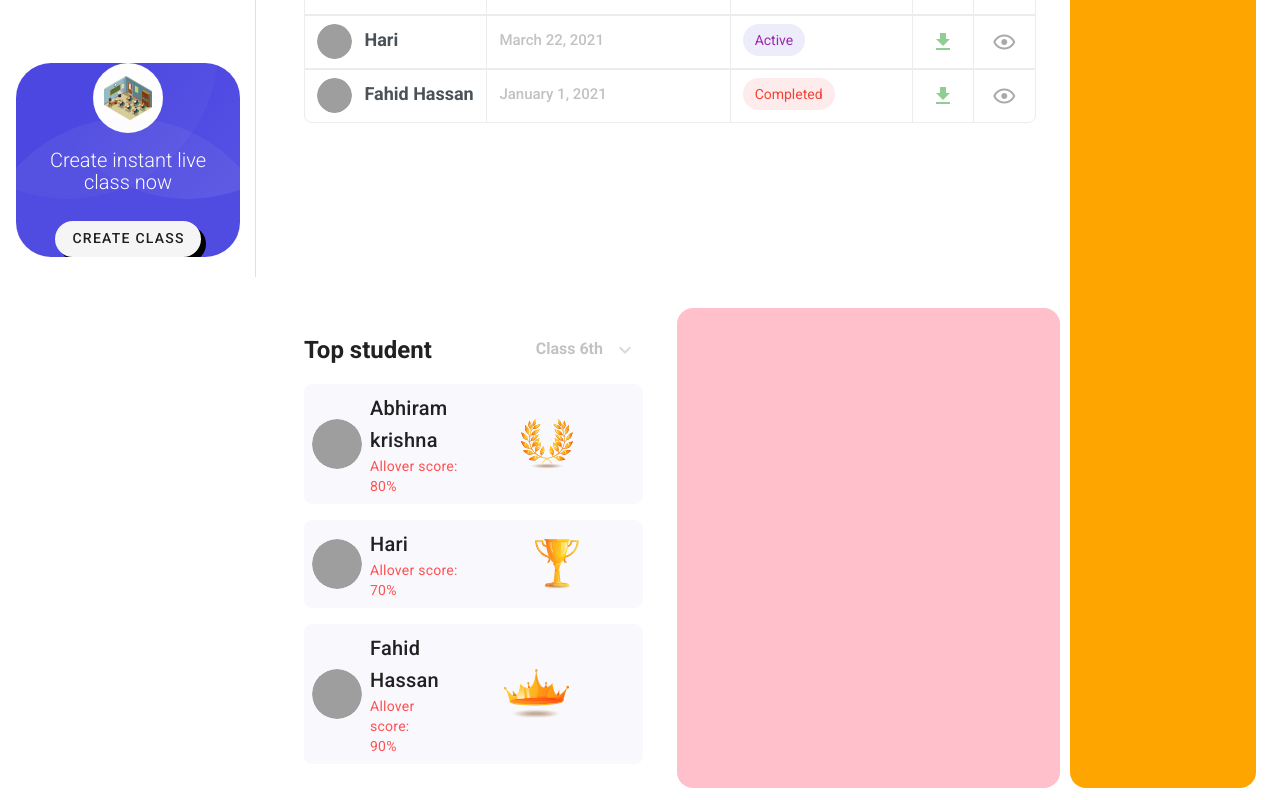
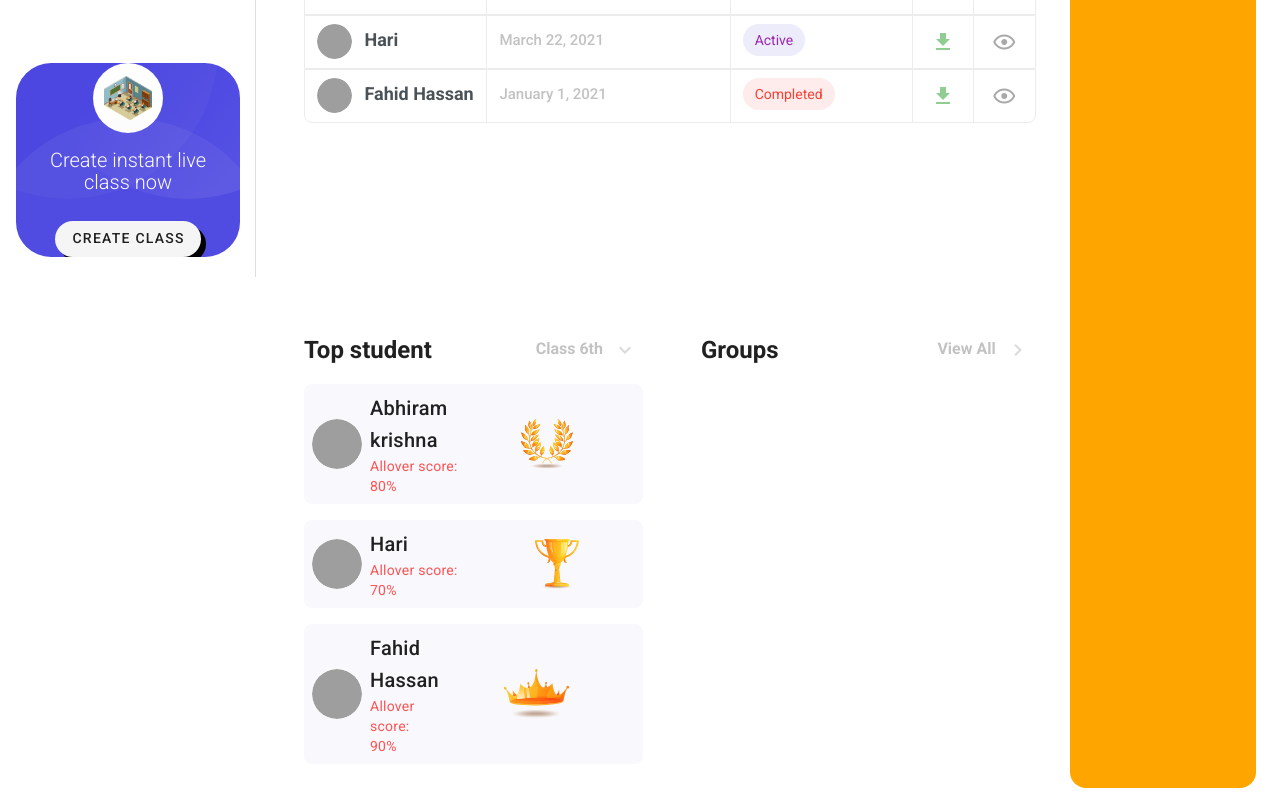
Before and after one commit to AbhiramKrishnaM/Educore, a Nuxt app: page / in a window 1280 px wide. Shown: the part 523-1323 px from the top of the page. Built offline with nearby package versions, Linux system fonts and the light colour scheme; grey boxes are pictures that could not be loaded.

Commit message:
feat: added nav bar to groups

```diff
--- a/components/Home/Groups.vue
+++ b/components/Home/Groups.vue
@@ -1,5 +1,11 @@
 <template>
-  <div class="wrapper rounded-xl"></div>
+  <div class="wrapper rounded-xl pa-6">
+    <UiComponentNav :option-view-all="true">
+      <template #title>
+        <h1>Groups</h1>
+      </template>
+    </UiComponentNav>
+  </div>
 </template>
 <script>
 export default {
@@ -8,6 +14,6 @@ export default {
 </script>
 <style scoped>
 .wrapper {
-  background: pink;
+  background: #fff;
 }
 </style>
```
